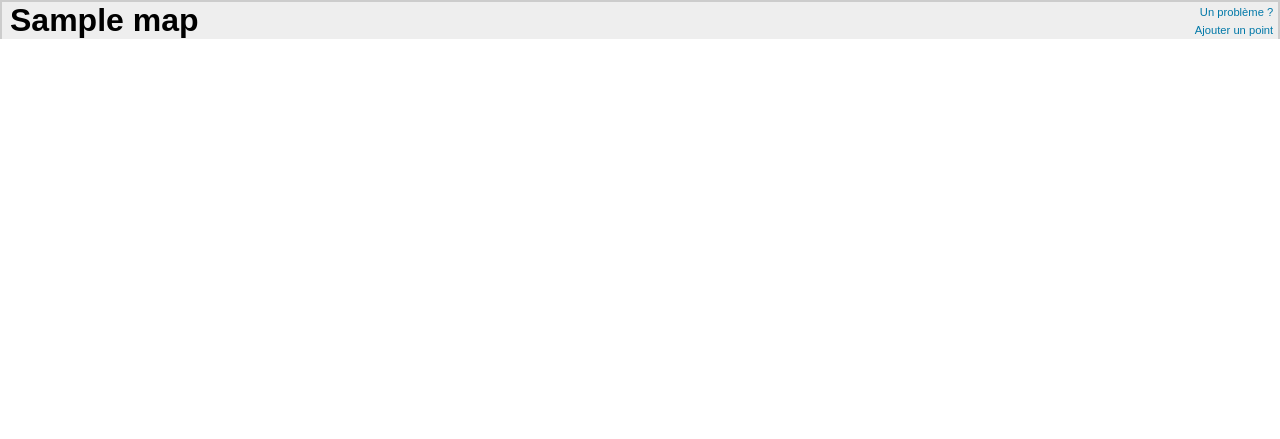
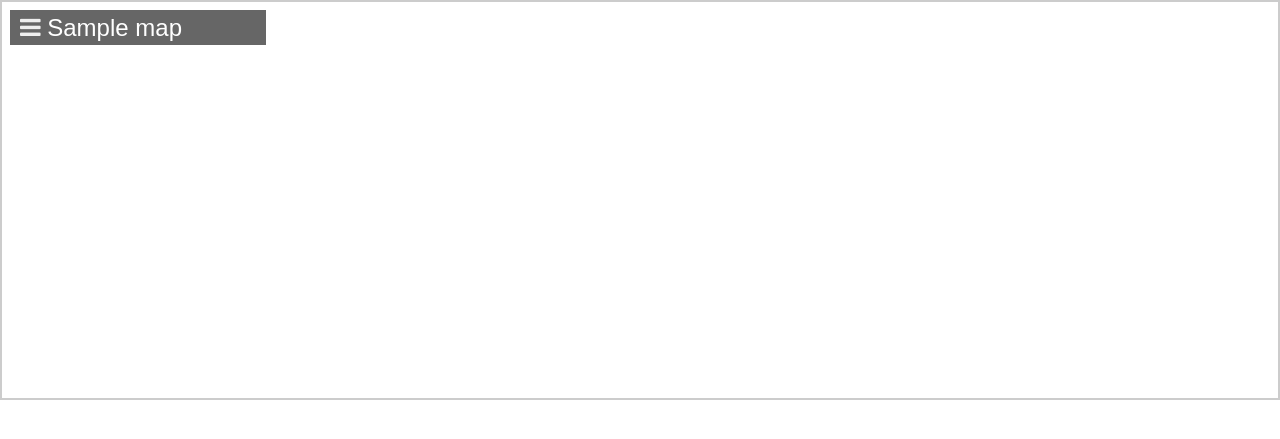
Before and after one commit to Mixone-FinallyHere/DeweyMaps, a Django app: template templates/maps/embed.html in a window 1280 px wide. Shown: the top 439 px of the page. Run offline with Django 3.2, Linux system fonts and the light colour scheme; the template is opened without the code that fills it: values that come from a table or form of the project are taken from there, others are empty; tables that the repository leaves empty hold one stand-in row (values such as "Sample post"); some libraries are stand-ins or nearby versions.

Commit message:
A lot of things

```diff
--- a/maps/views.py
+++ b/maps/views.py
@@ -1,10 +1,12 @@
 from django.shortcuts import render, get_object_or_404
 from rest_framework import viewsets
 from maps.serializers import MapSerializer, MarkerSerializer
+from django.views.decorators.clickjacking import xframe_options_exempt
 
 from maps.models import Map, Marker
 
 
+@xframe_options_exempt
 def view_map(request, mp_id):
     mp = get_object_or_404(Map, id=mp_id)
 
--- a/templates/maps/embed.html
+++ b/templates/maps/embed.html
@@ -1,88 +1,241 @@
 <!DOCTYPE html>
 <html>
-{% load leaflet_tags %}
 
 <head>
-    {% leaflet_js %}
-    {% leaflet_css %}
+    <script src="http://cdn.leafletjs.com/leaflet-0.7.3/leaflet.js"></script>
+    <link rel="stylesheet" href="http://cdn.leafletjs.com/leaflet-0.7.3/leaflet.css" />
     <script src="https://ajax.googleapis.com/ajax/libs/jquery/2.1.4/jquery.min.js"></script>
+    <link rel="stylesheet" href="//maxcdn.bootstrapcdn.com/font-awesome/4.3.0/css/font-awesome.min.css">
     <style type="text/css">
+      html, body, div, span, applet, object, iframe,
+      h1, h2, h3, h4, h5, h6, p, blockquote, pre,
+      a, abbr, acronym, address, big, cite, code,
+      del, dfn, em, img, ins, kbd, q, s, samp,
+      small, strike, strong, sub, sup, tt, var,
+      b, u, i, center,
+      dl, dt, dd, ol, ul, li,
+      fieldset, form, label, legend,
+      table, caption, tbody, tfoot, thead, tr, th, td,
+      article, aside, canvas, details, embed,
+      figure, figcaption, footer, header, hgroup,
+      menu, nav, output, ruby, section, summary,
+      time, mark, audio, video {
+        margin: 0;
+        padding: 0;
+        border: 0;
+        font: inherit;
+        vertical-align: baseline;
+      }
+      /* HTML5 display-role reset for older browsers */
+      article, aside, details, figcaption, figure,
+      footer, header, hgroup, menu, nav, section {
+        display: block;
+      }
       body {
-        border: 2px solid #ccc;
+        line-height: 1;
+      }
+      table {
+        border-collapse: collapse;
+        border-spacing: 0;
+      }
+
+      html {
+        box-sizing: border-box;
+      }
+      *, *:before, *:after {
+        box-sizing: inherit;
+      }
+
+      body {
         margin: 0;
         padding: 0;
         font-family: "Arial";
-        border-bottom: 0;
+        border: 2px solid #ccc;
       }
 
       header {
-        background-color: #eee;
+        position: absolute;
+        top: 10px;
+        left: 10px;
+
+        background-color: rgba(0, 0, 0, 0.6);
         margin: 0;
-        padding-left: 0.5em;
-        padding-right: 0.3em;
+        padding: 5px;
+        padding-left: 10px;
+        min-width: 10em;
+        width: 20%;
+        z-index: 1000;
+        color: white;
+        font-size: 1.5em
       }
 
-      header a{
-        color: #0078A8;
+      #bigmap { min-height: 396px; height: 100%}
+
+      aside {
+        position: absolute;
+        background-color: #eee;
+        color: #333;
+        margin: 0;
+        border-right: 2px solid #ccc;
+        border-bottom: 2px solid #ccc;
+        height: 100%;
+
+
+        z-index: 1001;
+        min-width: 17em;
+        width: 25%;
+
+        left: -10000px;
       }
 
-      h1 {
+      #side_head {
+        background-color: #444;
         margin: 0;
+        padding: 0;
+        font-size: 1.5em;
+        padding-top: 10px;
+        padding-bottom: 10px;
+        padding-left: 10px;
+        color: white;
       }
 
-      #r {
-        float: right;
-        text-align: right;
+      #side_act {
+        background-color: #aaa;
+        padding: 5px;
       }
 
-      #r a{
-        font-size: 0.7em;
-        text-decoration: none;
+      header a {
+        color: #eee;
       }
 
-      #r a:hover {
-        text-decoration: underline;
+      #close_aside {
+        float: right;
+        padding-right: 5px;
+        color: inherit;
       }
-      .leaflet-container {
-        margin: 0;
-        height: 100% !important;
+
+      aside ul {
+        padding: 0.5em;
+        list-style: none;
+      }
+
+      aside li {
+        font-size: 1em;
+        cursor: pointer;
+      }
+
+      aside li:before {
+        display: inline-block;
+        font-family: FontAwesome;
+        content:"\f041";
+        padding-right: 0.5em;
+        font-size: 1.3em;
       }
 
     </style>
 
 
-<script type="text/javascript">
-    map_id = "{{map.id}}";
 
-    function map_init (map, options) {
-      $.ajax({
-        url: "/api/maps/" + map_id
-      }).done(function(ret) {
-        for (var i in ret.markers) {
-            marker = ret.markers[i];
-            L.marker([marker.lat, marker.lon]).addTo(map);
-        }
-      });
-    }
-</script>
 
 </head>
 
 <body>
+
 <header>
+  <a href="javascript:show_aside()"><i class="fa fa-bars"></i></a>
+  {{map.name}}
+</header>
 
-  <div id="r">
-    <a href="">Un problème ? </a> <br>
-    <a href="">Ajouter un point </a>
+<aside>
+  <div id="side_head">
+    <a id="close_aside" href="javascript:hide_aside()"><i class="fa fa-times"></i></a>
+    <h1>{{map.name}}</h1>
   </div>
-  <h1>{{map.name}}</h1>
-</header>
-{% leaflet_map "frame" callback="window.map_init" %}
+  <div id="side_act">
+    <i class="fa fa-plus-circle"></i> Ajouter un point - <i class="fa fa-bullhorn"></i> Signaler un problème
+  </div>
+  <div id="scroll">
+    <ul>
+    </ul>
+  </div>
+</aside>
 
-<ul>
-{% for marker in map.marker_set.all %}
-  <li>{{marker.name}}</li>
-{% endfor %}
-</ul>
+<div id="bigmap"></div>
+
+<script type="text/javascript">
+    map_id = "{{map.id}}";
+    var coords = JSON.parse(window.location.hash.substring(1))
+    var map = L.map('bigmap', { zoomControl: false }).setView([coords[0], coords[1]], coords[2]);
+
+    var tiles_url = 'https://a.tiles.mapbox.com/v4/c4ptaincrunch.ka5engdh/{z}/{x}/{y}.png?access_token=pk.eyJ1IjoiYzRwdGFpbmNydW5jaCIsImEiOiJUdWVRSENNIn0.qssi5TBLeBinBsXkZKiI6Q';
+    var attribution = '<a href="http://dewey.be/">Dewey.be</a> | <a href="http://www.openstreetmap.org/about/">OpenStreetMap</a> ';
+
+    L.tileLayer(tiles_url, {
+      attribution: attribution,
+      maxZoom: 18
+    }).addTo(map);
+
+    L.control.zoom({position: "topright"}).addTo(map);
+    L.control.scale({
+      position: "bottomright",
+      imperial: false
+    }).addTo(map);
+
+    var leaf_markers = [];
+
+    $.ajax({
+      url: "/api/maps/" + map_id
+    }).done(function(ret) {
+      for (var i in ret.markers) {
+          var marker = ret.markers[i];
+          leaf_markers[i] = L.marker([marker.lat, marker.lon])
+          .bindPopup(marker.comment)
+          .on("click", function(e) {
+            map.panTo(e.latlng);
+          })
+          .addTo(map);
+
+          var l = $("<li>" + marker.name +"</li>")
+          .attr("lat", marker.lat)
+          .attr("marker-id", i)
+          .attr("lon", marker.lon)
+          .click(function(e){
+            var target = $(e.currentTarget);
+            map.panTo([
+              target.attr("lat"),
+              target.attr("lon")
+            ]);
+            leaf_markers[target.attr("marker-id")].openPopup();
+          })
+
+          $('#scroll ul').append(l)
+      }
+    });
+
+    var aside_shown = false;
+
+    $('aside').css('left', -$('aside').width() - 15);
+    $('aside').height($('#bigmap').height())
+    $(window).on('resize', function() {
+      $('aside').height($('#bigmap').height())
+      if(!aside_shown){
+        $('aside').css('left', -$('aside').width());
+      }
+    });
+
+    var show_aside = function() {
+      aside_shown = true;
+      $('aside').animate({'left': '2px'}, 500);
+    }
+
+    var hide_aside = function() {
+      aside_shown = false;
+      $('aside').animate({'left': -$('aside').width() - 10}, 500);
+    }
+
+    // show_aside();
+
+</script>
+
 </body>
 </html>
--- a/templates/www/demo.html
+++ b/templates/www/demo.html
@@ -44,7 +44,7 @@
           <h3 class="h2 post-title">Hello, World</h3>
           <p class="post-summary">« Il vient une heure où protester ne suffit plus : après la philosophie, il faut l’action. »</p>
         </a>
-        <iframe src="/embed/iframe/{{ map.id }}" height="360"  width="100%" frameborder="0"></iframe>
+        <iframe src="/embed/iframe/{{ map.id }}#%5B50.8060%2C%204.4123%2C%2014%5D" height="400"  width="100%" frameborder="0" style="max-height: 90vh"></iframe>
         <br>
       </div>
 
@@ -53,6 +53,8 @@
           <p class="post-meta">Jun 10, 2014</p>
           <h3 class="h2 post-title">#swag</h3>
           <p class="post-summary">Les tentatives de création de machines pensantes nous seront d'une grande aide pour découvrir comment nous pensons nous-mêmes. </p>
+          <p>Ici on peut même faire semblant que c'est un site différent avec la même carte mais pas centrée au même endroit</p>
+          <iframe src="/embed/iframe/{{ map.id }}#%5B50.8467%2C%204.3419%2C%2013%5D" height="400"  width="100%" frameborder="0" style="max-height: 90vh"></iframe>
         </a>
       </div>
 
```
